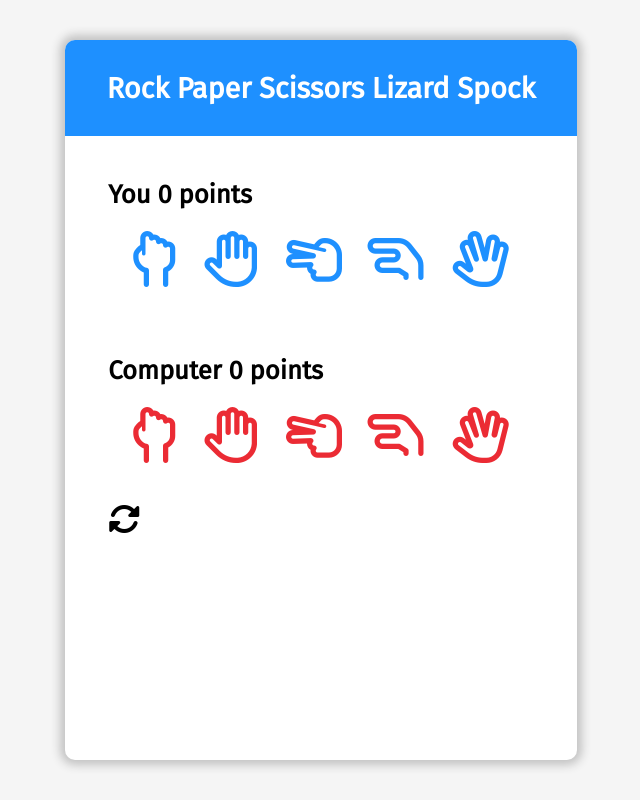
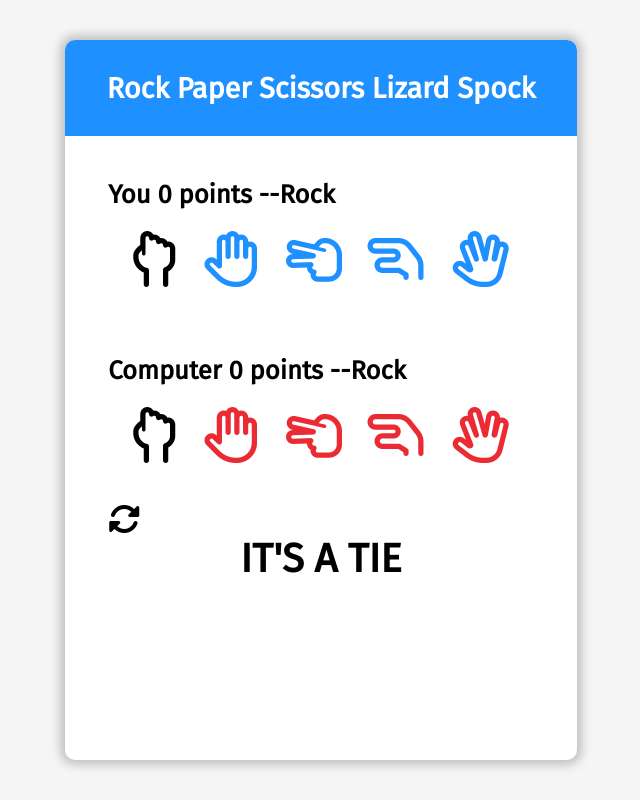
Before and after one commit to luiscacl/rock-paper-scissors-lizard-spock-game, a plain HTML site: page index.html in a window 1280 px wide. Both pictures are taken after a click on the icon 473 px from the left and 259 px from the top of the page. Shown: the whole page, without its empty margins (319-959 px from the left). Drawn offline with Linux system fonts and the light colour scheme; files that its build step writes are made by us from their sources.

Commit message:
Fix Urls

```diff
--- a/index.html
+++ b/index.html
@@ -1,13 +1,16 @@
 <!DOCTYPE html>
 <html lang="en">
   <head>
-    <meta charset="UTF-8">
-    <meta http-equiv="X-UA-Compatible" content="IE=edge">
-    <meta name="viewport" content="width=device-width, initial-scale=1.0">
+    <meta charset="UTF-8" />
+    <meta http-equiv="X-UA-Compatible" content="IE=edge" />
+    <meta name="viewport" content="width=device-width, initial-scale=1.0" />
     <title>Sopck Rock Game</title>
-    <link rel="stylesheet" href="/13°Spock-Rock-Game/styles.css">
-    <script src="https://kit.fontawesome.com/41f7df564c.js" crossorigin="anonymous"></script>
-    <script type="module" src="/13°Spock-Rock-Game/script.js" defer></script>
+    <link rel="stylesheet" href="./styles.css" />
+    <script
+      src="https://kit.fontawesome.com/41f7df564c.js"
+      crossorigin="anonymous"
+    ></script>
+    <script type="module" src="./script.js" defer></script>
   </head>
   <body>
     <div class="game-container">
--- a/script.js
+++ b/script.js
@@ -1,48 +1,53 @@
 // Import confetti data
-import { startConfetti, stopConfetti, removeConfetti } from './confetti.js';
+import { startConfetti, stopConfetti, removeConfetti } from "./confetti.js";
 
 // Getting DOM elements
-const userIcons = document.querySelector('.section-one-user-choice .icons').children;
-const computerIcons = document.querySelector('.section-two-computer-choice .icons').children;
-const results = document.querySelector('.results');
-const userScore = document.querySelector('.section-one-user-choice .score');
-const computerScore = document.querySelector('.section-two-computer-choice .score');
-const resetButton = document.querySelector('#reset-icon');
+const userIcons = document.querySelector(
+  ".section-one-user-choice .icons"
+).children;
+const computerIconsData = document.querySelector(
+  ".section-two-computer-choice .icons"
+).children;
+const computerIcons = Array.from(computerIconsData).filter(
+  (el) => el.tagName !== "SPAN"
+);
+const results = document.querySelector(".results");
+const userScore = document.querySelector(".section-one-user-choice .score");
+const computerScore = document.querySelector(
+  ".section-two-computer-choice .score"
+);
+const resetButton = document.querySelector("#reset-icon");
 
 const choices = {
-    'rock': {defeats: ['scissors', 'lizard'] },
-    'paper': {defeats: ['rock', 'spock'] },
-    'scissors': {defeats: ['paper', 'lizard'] },
-    'lizard': {defeats: ['paper', 'spock'] },
-    'spock': {defeats: ['scissors', 'rock'] },
+  rock: { defeats: ["scissors", "lizard"] },
+  paper: { defeats: ["rock", "spock"] },
+  scissors: { defeats: ["paper", "lizard"] },
+  lizard: { defeats: ["paper", "spock"] },
+  spock: { defeats: ["scissors", "rock"] },
 };
-console.log(choices.rock.defeats.indexOf('scissors'));
 
-// USER ---------------------------------------------------------------------------------------------------------------------------------------
-let userChoice = '';
-let computerChoice = '';
+let userChoice = "";
+let computerChoice = "";
 
 let userScoreCounter = 0;
 let computerScoreCounter = 0;
 
-// Se recorren todos los iconos del usuario y se les añaden eventos
 for (let i = 0; i < userIcons.length; i++) {
   const icon = userIcons[i];
   // iconId++;
 
-    // Aquí es super importante definir la función que se va a ejecutar primero y después
-    icon.addEventListener('click', updateItemColor);
-    icon.addEventListener('click', changeItemColor.bind(null, icon));
-    icon.addEventListener('click', decideWinner);
+  icon.addEventListener("click", updateItemColor);
+  icon.addEventListener("click", changeItemColor.bind(null, icon));
+  icon.addEventListener("click", decideWinner);
 }
 
-function updateItemColor(){
+function updateItemColor() {
   // ITEMS FORM USER
   for (let i = 0; i < userIcons.length; i++) {
     const icon = userIcons[i];
 
-        if(icon.title === userChoice){
-            icon.style.color = '#1E90FF';
+    if (icon.title === userChoice) {
+      icon.style.color = "#1E90FF";
       break;
     }
   }
@@ -51,40 +56,41 @@ function updateItemColor(){
   for (let i = 0; i < computerIcons.length; i++) {
     const icon = computerIcons[i];
 
-        if(icon.title === computerChoice){
-            icon.style.color = '#EB2B34';
+    if (icon.title === computerChoice) {
+      icon.style.color = "#EB2B34";
       break;
     }
   }
 }
 
-function changeItemColor(choice){
+function changeItemColor(choice) {
   // ITEMS FORM USER
   userChoice = choice.title;
-    choice.style.color = 'black';
-    console.log('user: ', userChoice);
+  choice.style.color = "black";
 
   // ITEMS FROM COMPUTER
-    let randomComputerIcon = computerIcons[Math.floor(Math.random() * computerIcons.length)];
+  let randomComputerIcon =
+    computerIcons[Math.floor(Math.random() * computerIcons.length)];
   computerChoice = randomComputerIcon.title;
-    randomComputerIcon.style.color = 'black';
-    console.log('computer: ', computerChoice);
+  randomComputerIcon.style.color = "black";
 }
 
-
-// Esta función esta oculta
-function decideWinner(){
-    if(userChoice === computerChoice){
+function decideWinner() {
+  if (userChoice === computerChoice) {
     results.innerHTML = "IT'S A TIE";
     stopConfetti();
     removeConfetti();
-    } else if(choices[userChoice.toLowerCase()].defeats.indexOf(computerChoice.toLowerCase()) >= 0){
-        results.innerHTML = 'YOU WON!';
+  } else if (
+    choices[userChoice.toLowerCase()].defeats.indexOf(
+      computerChoice.toLowerCase()
+    ) >= 0
+  ) {
+    results.innerHTML = "YOU WON!";
     userScoreCounter++;
     computerScoreCounter--;
     startConfetti();
-    }  else {
-        results.innerHTML = 'YOU LOST!';
+  } else {
+    results.innerHTML = "YOU LOST!";
     userScoreCounter--;
     computerScoreCounter++;
     stopConfetti();
@@ -95,15 +101,14 @@ function decideWinner(){
   computerScore.innerHTML = `Computer ${computerScoreCounter} points <span class="user-choice">--${computerChoice}</span>`;
 }
 
-resetButton.addEventListener('click', () => {
+resetButton.addEventListener("click", () => {
   userScoreCounter = 0;
   computerScoreCounter = 0;
   stopConfetti();
   removeConfetti();
-    updateItemColor()
+  updateItemColor();
 
   userScore.innerHTML = `You ${userScoreCounter} points`;
   computerScore.innerHTML = `Computer ${computerScoreCounter} points`;
-    results.innerHTML = '';
-})
-// COMPUTER -----------------------------------------------------------------------------------------------------------------------------------
+  results.innerHTML = "";
+});
```
Lines whose indentation alone changed are shown as unchanged.
